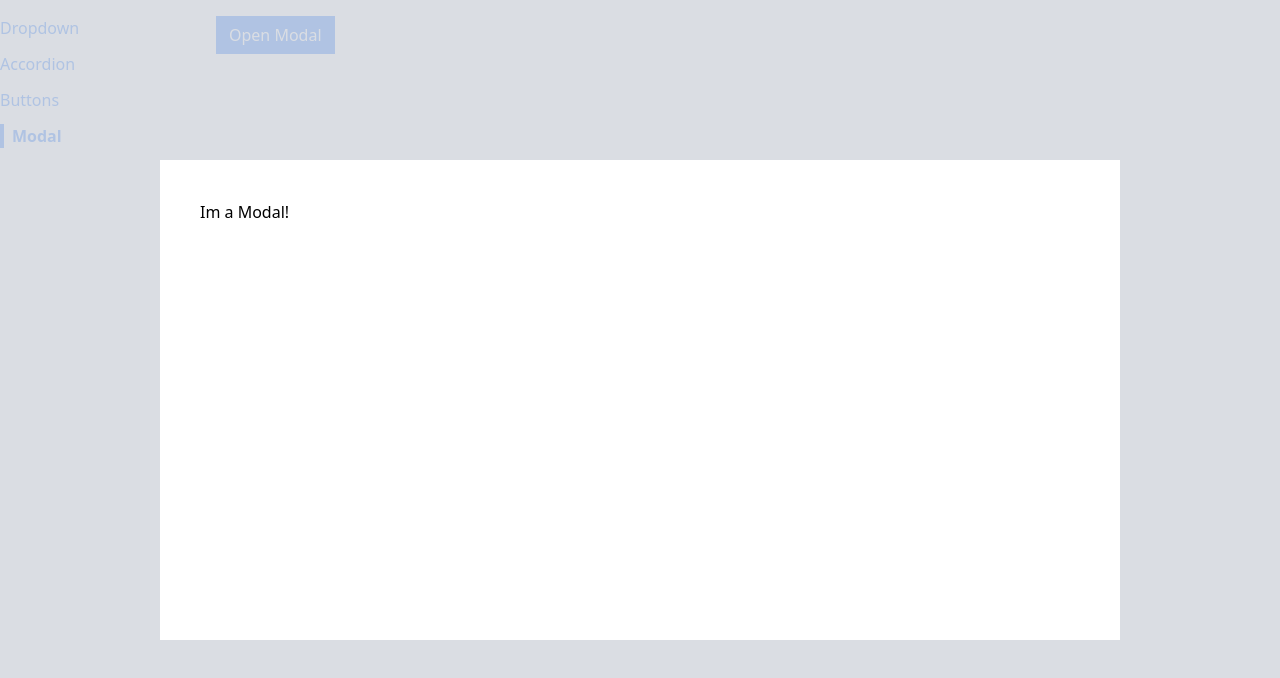
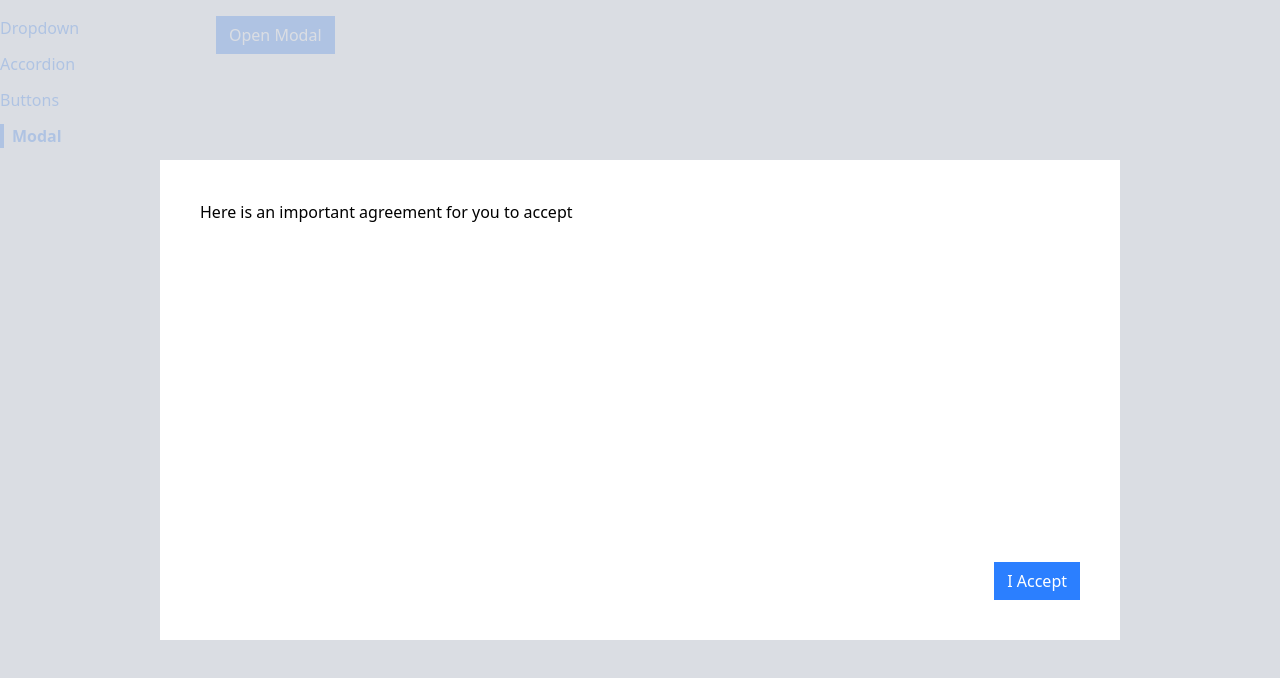
Before and after one commit to mwoolf87/Parsity, a React (Vite) app in the folder ModernReactWithRedux/comps/: page /modal in a window 1280 px wide. Both pictures are taken after a click on the button "Open Modal". Shown: the top 678 px of the page. Built offline with nearby package versions, Linux system fonts and the light colour scheme.

Commit message:
styled modal wrote logic to display modal on ModalPage

```diff
--- a/ModernReactWithRedux/comps/index.html
+++ b/ModernReactWithRedux/comps/index.html
@@ -8,6 +8,7 @@
   </head>
   <body>
     <div id="root"></div>
+    <div class="modal-container"></div>
     <script type="module" src="/src/index.js"></script>
   </body>
 </html>
--- a/ModernReactWithRedux/comps/src/components/Modal.js
+++ b/ModernReactWithRedux/comps/src/components/Modal.js
@@ -1,11 +1,27 @@
-import React from "react";
+import ReactDOM from "react-dom";
+import { useEffect } from "react";
 
-function Modal() {
-  return (
+function Modal({ onClose, children, actionBar }) {
+  useEffect(() => {
+    document.body.classList.add("overflow-hidden");
+    return () => {
+      document.body.classList.remove("overflow-hidden");
+    };
+  }, []);
+  return ReactDOM.createPortal(
     <div>
-      <div className="absolute inset-0 bg-gray-300 opacity-80"></div>
-      <div className="absolute inset-40 p-10 bg-white">Im a Modal!</div>
-    </div>
+      <div
+        onClick={onClose}
+        className="fixed inset-0 bg-gray-300 opacity-80"
+      ></div>
+      <div className="fixed inset-40 p-10 bg-white">
+        <div className="flex flex-col justify-between h-full">
+          {children}
+          <div className="flex justify-end">{actionBar}</div>
+        </div>
+      </div>
+    </div>,
+    document.querySelector(".modal-container")
   );
 }
 
--- a/ModernReactWithRedux/comps/src/pages/ModalPage.js
+++ b/ModernReactWithRedux/comps/src/pages/ModalPage.js
@@ -8,12 +8,30 @@
   const handleClick = () => {
     setShowModal(true);
   };
+
+  const handleClose = () => {
+    setShowModal(false);
+  };
+
+  const actionBar = (
+    <div>
+      <Button onClick={handleClose} primary>
+        I Accept
+      </Button>
+    </div>
+  );
+  const modal = (
+    <Modal onClose={handleClose} actionBar={actionBar}>
+      <p>Here is an important agreement for you to accept</p>
+    </Modal>
+  );
+
   return (
-    <div>
+    <div className="relative">
       <Button onClick={handleClick} primary>
         Open Modal
       </Button>
-      {showModal && <Modal />}
+      {showModal && modal}
     </div>
   );
 }
```
